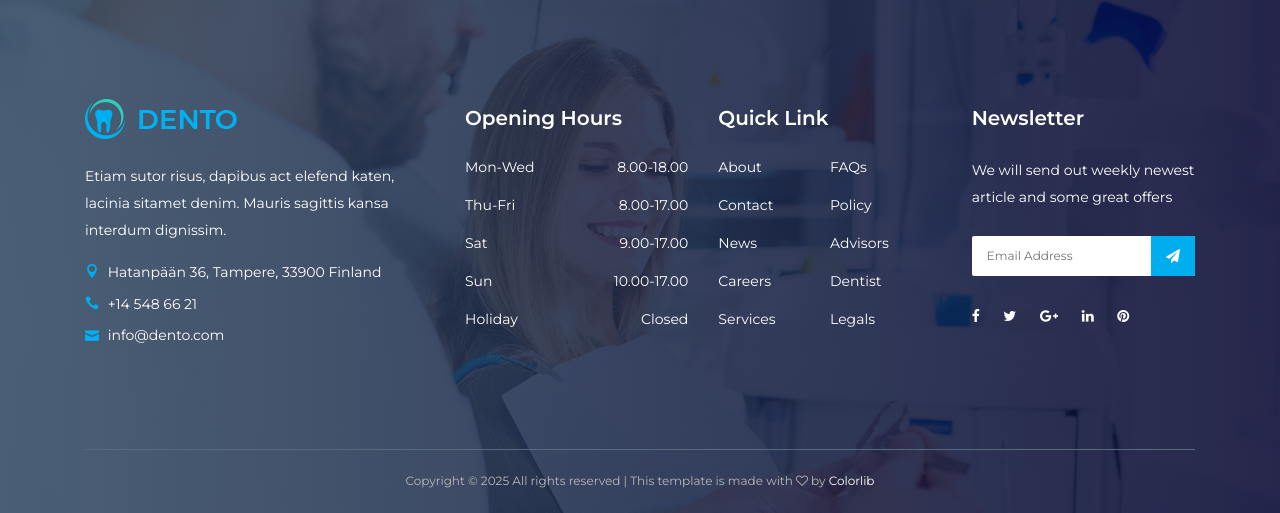
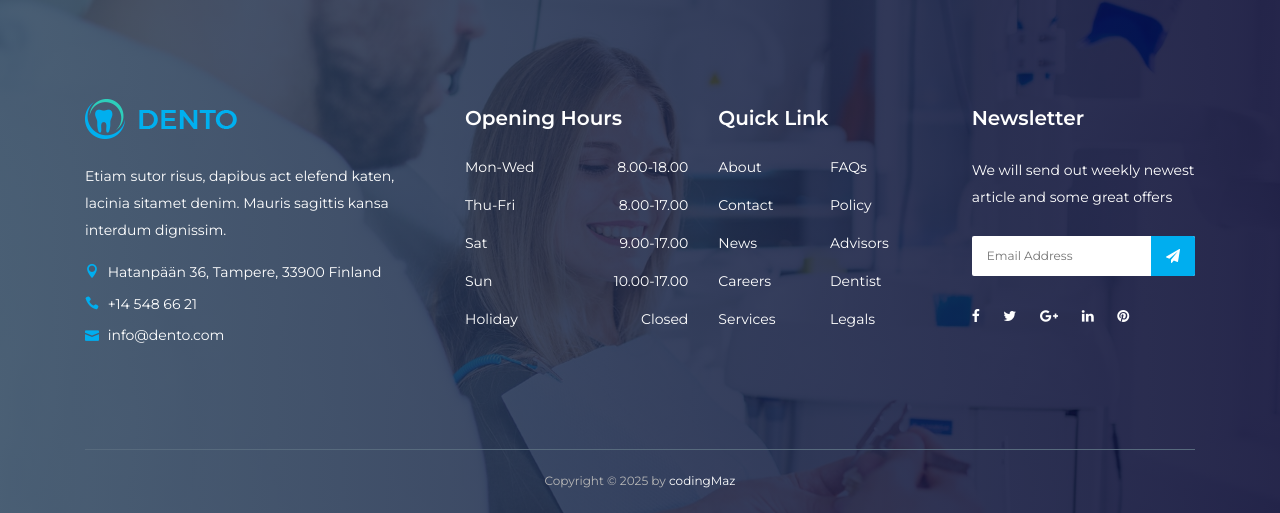
Before and after one commit to mbalandari/dg-dental-app1, a Django app: page /contact/ in a window 1280 px wide. Shown: the part 1518-2031 px from the top of the page. Run offline with Django 5.2, Linux system fonts and the light colour scheme; parts of the project's set-up code (start-up, migrations or seed data) failed here and were passed over; some libraries are stand-ins or nearby versions.

Commit message:
edit footer of contact page

```diff
--- a/dental/templates/contact.html
+++ b/dental/templates/contact.html
@@ -297,9 +297,7 @@
           <div class="copywrite-content">
             <p><!-- Link back to Colorlib can't be removed. Template is licensed under CC BY 3.0. -->
               Copyright &copy;
-              <script>document.write(new Date().getFullYear());</script> All rights reserved | This template is made
-              with <i class="fa fa-heart-o" aria-hidden="true"></i> by <a href="https://colorlib.com"
-                target="_blank">Colorlib</a>
+              <script>document.write(new Date().getFullYear());</script> by <a href="#" target="_blank">codingMaz</a>
               <!-- Link back to Colorlib can't be removed. Template is licensed under CC BY 3.0. -->
             </p>
           </div>
```
